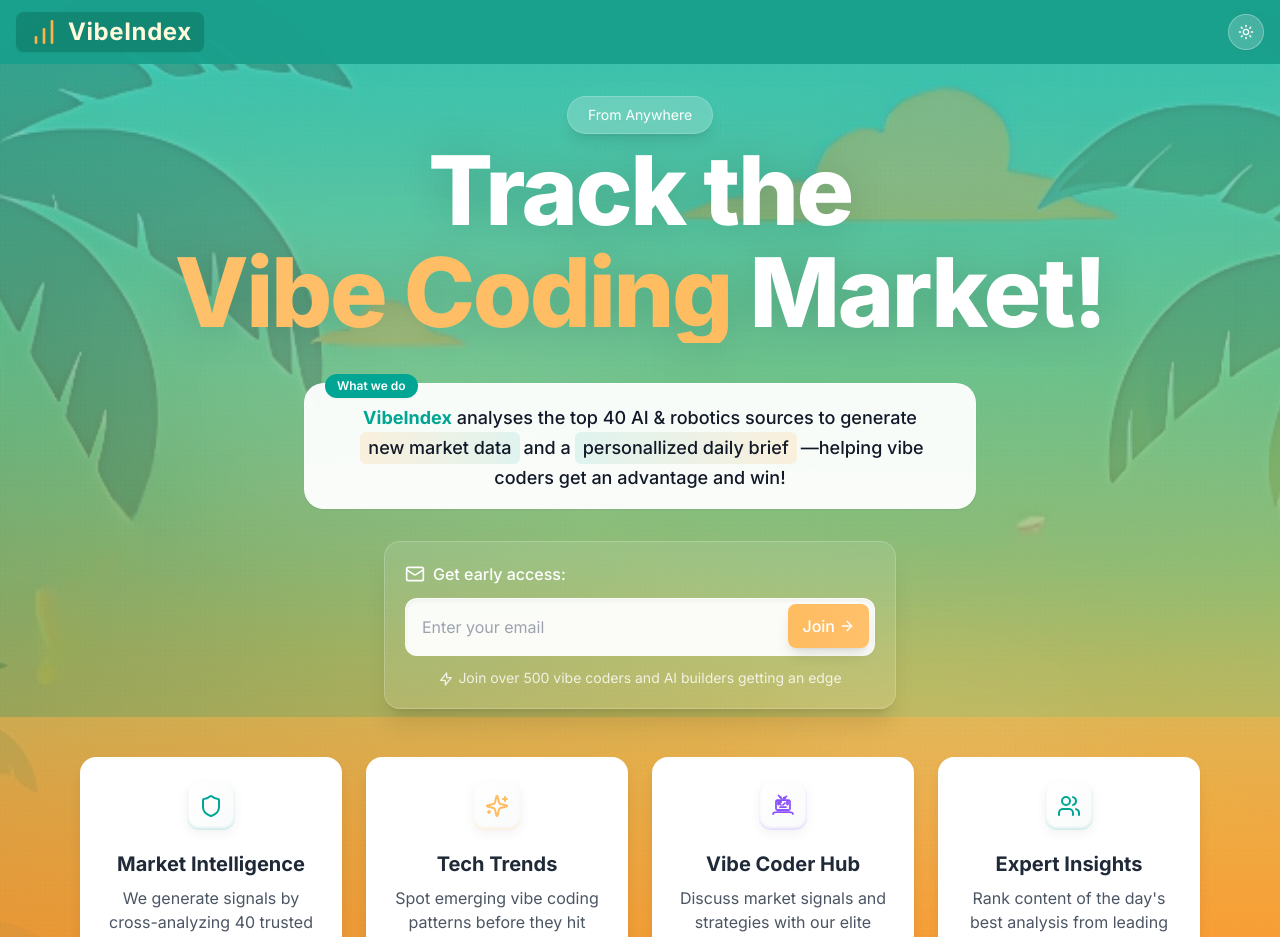
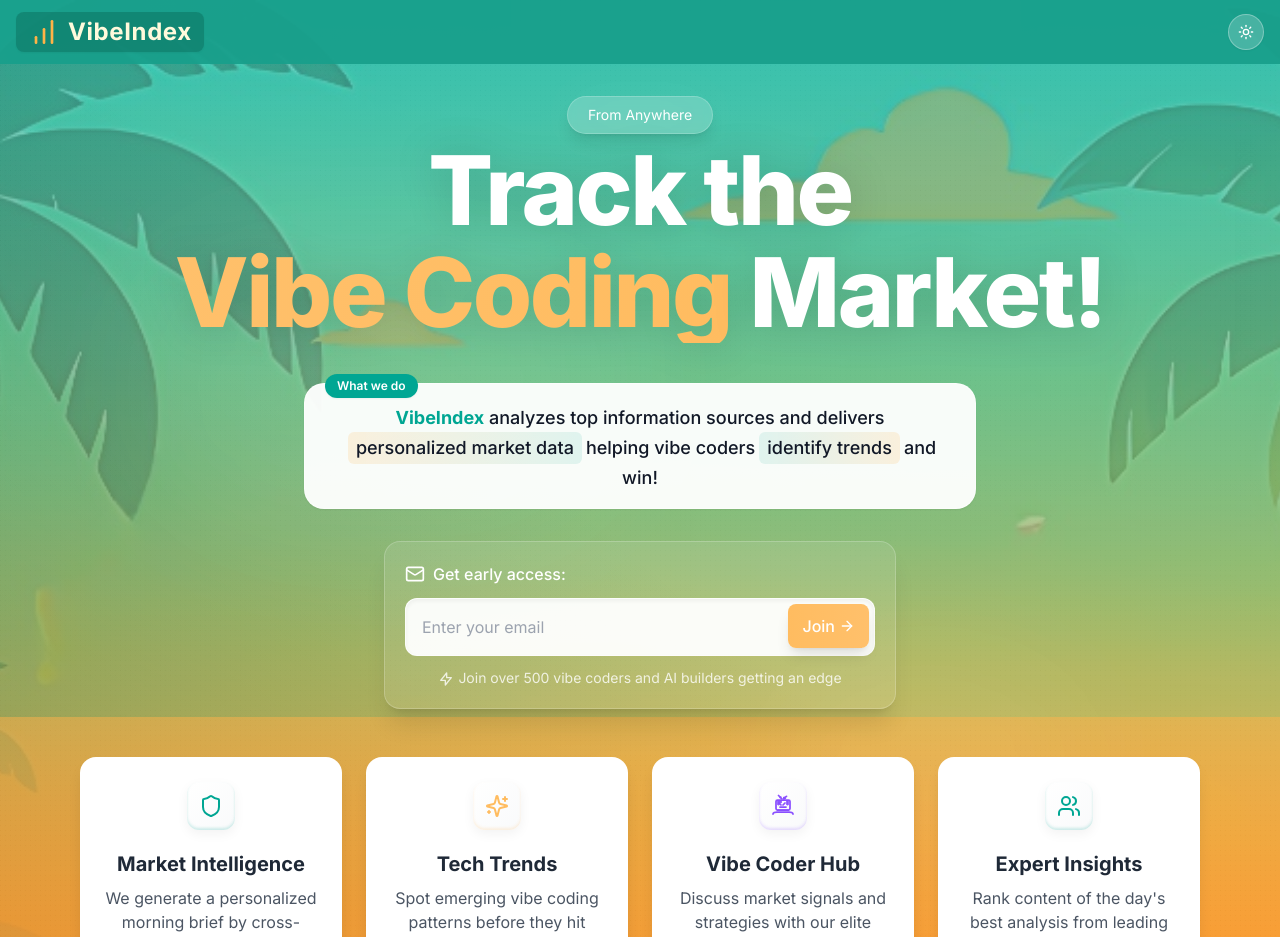
Before and after one commit to Beseder00/gistfy-langing-page, a Next.js app: page /new-landing in a window 1280 px wide. Shown: the top 937 px of the page. Built offline with nearby package versions, Linux system fonts and the light colour scheme.

Commit message:
Update Market Intelligence feature description

```diff
--- a/app/layout.tsx
+++ b/app/layout.tsx
@@ -10,12 +10,12 @@ const inter = Inter({ subsets: ["latin"] })
 
 export const metadata: Metadata = {
   title: "VibeIndex | Daily Market Intelligence for Vibe Coders",
-  description: "Get ahead with curated insights. VibeIndex delivers personalized market data helping vibe coders identify trends and win.",
+  description: "VibeIndex analyzes top information sources and delivers personalized market data helping vibe coders identify trends and win.",
   generator: 'v0.dev',
   metadataBase: new URL('https://gistify.io'),
   openGraph: {
     title: "VibeIndex | Daily Market Intelligence for Vibe Coders",
-    description: "Get ahead with curated insights. VibeIndex delivers personalized market data helping vibe coders identify trends and win.",
+    description: "VibeIndex analyzes top information sources and delivers personalized market data helping vibe coders identify trends and win.",
     url: 'https://gistify.io',
     siteName: 'VibeIndex',
     images: [
@@ -32,7 +32,7 @@ export const metadata: Metadata = {
   twitter: {
     card: 'summary_large_image',
     title: "VibeIndex | Daily Market Intelligence for Vibe Coders",
-    description: "Get ahead with curated insights. VibeIndex delivers personalized market data helping vibe coders identify trends and win.",
+    description: "VibeIndex analyzes top information sources and delivers personalized market data helping vibe coders identify trends and win.",
     images: ['/images/Loop.jpeg'],
     creator: '@vibeindex',
   },
--- a/components/hero/Hero.tsx
+++ b/components/hero/Hero.tsx
@@ -31,14 +31,14 @@ export const Hero: React.FC<HeroProps> = ({
     highlight: 'Vibe Coding',
     suffix: 'Market!',
   },
-  description = 'VibeIndex analyses the top 40 AI & robotics sources to generate new market data and personallized daily brief—helping vibe coders get an advantage and win!',
+  description = 'VibeIndex analyzes top information sources and delivers personalized market data helping vibe coders identify trends and win.',
   badgeText = 'From Anywhere',
   className = '',
 }) => {
   const features = [
     {
       title: 'Market Intelligence',
-      description: 'We generate signals by cross-analyzing 40 trusted and insightful sources',
+      description: 'We generate a personalized morning brief by cross-analyzing 40 trusted and insightful sources',
       icon: <Shield className="h-6 w-6" />,
       iconColor: '#00a693',
     },
@@ -110,15 +110,15 @@ export const Hero: React.FC<HeroProps> = ({
               </div>
               <div className="pt-1">
                 <p className="text-base sm:text-lg font-medium leading-relaxed">
-                  <span className="text-[#00a693] font-bold">VibeIndex</span> analyses the top 40 AI & robotics sources to generate
+                  <span className="text-[#00a693] font-bold">VibeIndex</span> analyzes top information sources and delivers
                   <span className="relative inline-block mx-0.5 sm:mx-1 px-1 sm:px-2 py-0.5 bg-gradient-to-r from-[#ffc06b]/20 to-[#00a693]/10 rounded-md animate-soft-pulse">
-                    new market data
+                    personalized market data
                   </span>
-                  and a
+                  helping vibe coders
                   <span className="relative inline-block mx-0.5 sm:mx-1 px-1 sm:px-2 py-0.5 bg-gradient-to-r from-[#00a693]/10 to-[#ffc06b]/20 rounded-md animate-soft-pulse-delayed">
-                    personallized daily brief
+                    identify trends
                   </span>
-                  —helping vibe coders get an advantage and win!
+                  and win!
                 </p>
               </div>
             </div>
```
